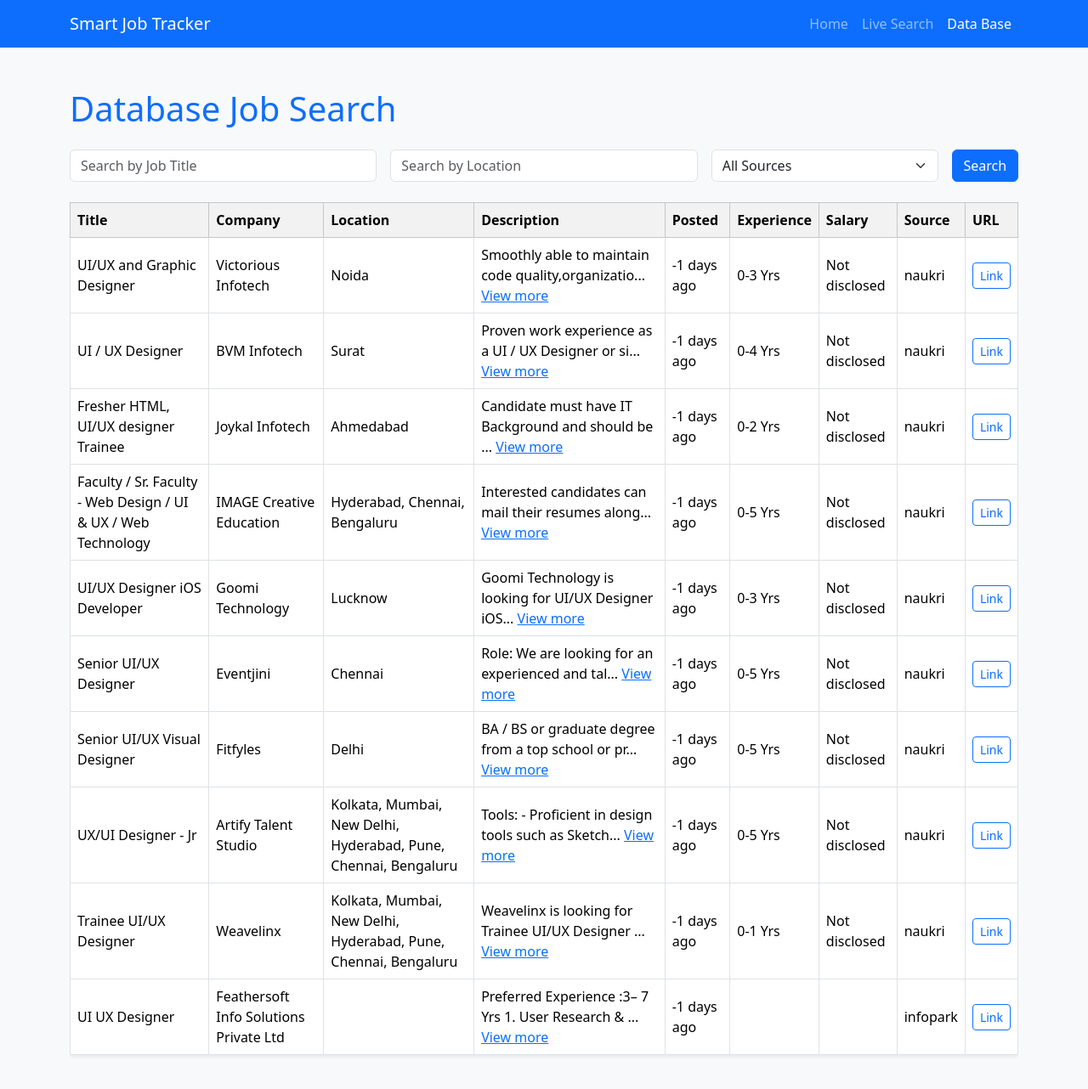
After one commit to nivedvc/job_search_project, a Flask app: page /database in a window 1280 px wide. The commit adds this page. Shown: the whole page at 85% size. Run offline with Flask 3, Linux system fonts and the light colour scheme; data comes from the database, SQL or seed files in the repository; both versions use the stored data as it was after the commit.

Commit message:
added database search option

```diff
--- a/app/routes.py
+++ b/app/routes.py
@@ -1,5 +1,6 @@
 from flask import Blueprint, render_template, request
 from .scraper import get_search_results
+from .utils import get_jobs, get_latest_10_jobs
 
 main = Blueprint('main', __name__)
 
@@ -36,3 +37,14 @@ def search():
         no_websites_flag=no_websites_flag,
         keyword=keyword,
     )
+
+@main.route('/database', methods=['GET'])
+def database():
+    job_title = request.args.get('job_title', None)
+    location = request.args.get('location', None)
+    source = request.args.get('source', None)
+    if job_title or location or source:
+        jobs = get_jobs(input_keyword=job_title, source=source, location=location)
+    else:
+        jobs = get_latest_10_jobs()
+    return render_template('database.html', jobs=jobs, request=request)
--- /dev/null
+++ b/app/templates/database.html
@@ -0,0 +1,124 @@
+<!DOCTYPE html>
+<html>
+<head>
+    <title>Database Search - Smart Job Tracker</title>
+    <link href="https://cdn.jsdelivr.net/npm/bootstrap@5.3.3/dist/css/bootstrap.min.css" rel="stylesheet">
+    <style>
+        .table thead th { background-color: #f2f2f2; }
+    </style>
+</head>
+<body class="bg-light">
+    <!-- Navigation Bar -->
+    <nav class="navbar navbar-expand-lg navbar-dark bg-primary mb-4">
+        <div class="container">
+            <a class="navbar-brand" href="/">Smart Job Tracker</a>
+            <button class="navbar-toggler" type="button" data-bs-toggle="collapse" data-bs-target="#navbarNav"
+                aria-controls="navbarNav" aria-expanded="false" aria-label="Toggle navigation">
+                <span class="navbar-toggler-icon"></span>
+            </button>
+            <div class="collapse navbar-collapse" id="navbarNav">
+                <ul class="navbar-nav ms-auto">
+                    <li class="nav-item">
+                        <a class="nav-link{% if request.path == '/' %} active{% endif %}" href="/">Home</a>
+                    </li>
+                    <li class="nav-item">
+                        <a class="nav-link{% if request.path == '/search' %} active{% endif %}" href="/search">Live Search</a>
+                    </li>
+                    <li class="nav-item">
+                        <a class="nav-link{% if request.path == '/database' %} active{% endif %}" href="/database">Data Base</a>
+                    </li>
+                </ul>
+            </div>
+        </div>
+    </nav>
+    <div class="container py-4">
+        <h1 class="mb-4 text-primary">Database Job Search</h1>
+        <form method="GET" class="row g-3 mb-4">
+            <div class="col-md-4">
+                <input type="text" name="job_title" class="form-control" placeholder="Search by Job Title" value="{{ request.args.get('job_title', '') }}">
+            </div>
+            <div class="col-md-4">
+                <input type="text" name="location" class="form-control" placeholder="Search by Location" value="{{ request.args.get('location', '') }}">
+            </div>
+            <div class="col-md-3">
+                <select name="source" class="form-select">
+                    <option value="">All Sources</option>
+                    <option value="naukri" {% if request.args.get('source') == 'naukri' %}selected{% endif %}>Naukri.com</option>
+                    <option value="linkedin" {% if request.args.get('source') == 'linkedin' %}selected{% endif %}>LinkedIn.com</option>
+                    <option value="infopark" {% if request.args.get('source') == 'infopark' %}selected{% endif %}>Infopark.in</option>
+                </select>
+            </div>
+            <div class="col-md-1 d-grid">
+                <button type="submit" class="btn btn-primary">Search</button>
+            </div>
+        </form>
+        {% if jobs %}
+            <div class="table-responsive">
+                <table class="table table-bordered table-hover align-middle bg-white shadow-sm">
+                    <thead class="table-light">
+                        <tr>
+                            <th>Title</th>
+                            <th>Company</th>
+                            <th>Location</th>
+                            <th>Description</th>
+                            <th>Posted</th>
+                            <th>Experience</th>
+                            <th>Salary</th>
+                            <th>Source</th>
+                            <th>URL</th>
+                        </tr>
+                    </thead>
+                    <tbody>
+                        {% for job in jobs %}
+                        <tr>
+                            <td>{{ job.title }}</td>
+                            <td>{{ job.company }}</td>
+                            <td>{{ job.location }}</td>
+                            <td>
+                                <span id="short-desc-{{ job.id }}">
+                                    {{ job.description }}
+                                    {% if job.full_description and job.full_description|length > 50 %}
+                                        <a href="#" id="toggle-link-{{ job.id }}" onclick="toggleDesc('{{ job.id }}'); return false;">View more</a>
+                                    {% endif %}
+                                </span>
+                                {% if job.full_description and job.full_description|length > 50 %}
+                                    <span id="full-desc-{{ job.id }}" style="display:none;">
+                                        {{ job.full_description }}
+                                        <a href="#" onclick="toggleDesc('{{ job.id }}'); return false;" id="toggle-link-less-{{ job.id }}">View less</a>
+                                    </span>
+                                {% endif %}
+                            </td>
+                            <td>{{ job.posted_on }}</td>
+                            <td>{{ job.experience }}</td>
+                            <td>{{ job.salary }}</td>
+                            <td>{{ job.source }}</td>
+                            <td>
+                                {% if job.url %}
+                                    <a href="{{ job.url }}" target="_blank" class="btn btn-sm btn-outline-primary">Link</a>
+                                {% endif %}
+                            </td>
+                        </tr>
+                        {% endfor %}
+                    </tbody>
+                </table>
+            </div>
+        {% else %}
+            <div class="alert alert-warning">No jobs found in the database.</div>
+        {% endif %}
+    </div>
+    <script src="https://cdn.jsdelivr.net/npm/bootstrap@5.3.3/dist/js/bootstrap.bundle.min.js"></script>
+    <script>
+    function toggleDesc(id) {
+        var shortDesc = document.getElementById('short-desc-' + id);
+        var fullDesc = document.getElementById('full-desc-' + id);
+        if (shortDesc.style.display !== "none") {
+            shortDesc.style.display = "none";
+            fullDesc.style.display = "inline";
+        } else {
+            shortDesc.style.display = "inline";
+            fullDesc.style.display = "none";
+        }
+    }
+    </script>
+</body>
+</html>
--- a/app/utils.py
+++ b/app/utils.py
@@ -198,6 +198,114 @@ def insert_jobs(job_list, input_keyword):
     print(f"Inserted {len(job_list)} jobs into the database with keyword {input_keyword}")
 
 
+def get_jobs(input_keyword=None, source=None, location=None):
+    """
+    Fetches jobs from the SQLite database.
+    If input_keyword is provided, filters by that keyword.
+    If source is provided, filters by that source.
+    Returns a list of job dictionaries, sorted by posted_on (recent first).
+    Adds a 'full_description' field and a 'days_ago' field for each job.
+    """
+    conn = sqlite3.connect('jobs.db')
+    cursor = conn.cursor()
+    query = "SELECT * FROM jobs"
+    conditions = []
+    params = []
+    if input_keyword:
+        conditions.append("input_keyword LIKE ?")
+        params.append(f"%{input_keyword}%")
+    if source:
+        conditions.append("source = ?")
+        params.append(source)
+    if location:
+        conditions.append("location = ?")
+        params.append(location)
+
+    if conditions:
+        query += " WHERE " + " AND ".join(conditions)
+
+    # Order by posted_on date (converted to YYYY-MM-DD for sorting), descending (recent first)
+    query += " ORDER BY substr(posted_on, 7, 4) || '-' || substr(posted_on, 4, 2) || '-' || substr(posted_on, 1, 2) DESC"
+    cursor.execute(query, params)
+    rows = cursor.fetchall()
+
+    jobs = []
+    for row in rows:
+        full_description = row[4] or ""
+        short_description = (full_description[:50] + '...') if len(full_description) > 50 else full_description
+        days_ago = get_days_ago(row[5])
+        job = {
+            'id': row[0],
+            'title': row[1],
+            'company': row[2],
+            'location': row[3],
+            'description': short_description,
+            'full_description': full_description,
+            'posted_on': days_ago,
+            'experience': row[6],
+            'salary': row[7],
+            'source': row[8],
+            'url': row[9],
+            'input_keyword': row[10]
+        }
+        jobs.append(job)
+
+    conn.close()
+    return jobs
+
+def get_latest_10_jobs():
+    """
+    Fetches the latest 10 jobs from the SQLite database.
+    Returns a list of job dictionaries, sorted by posted_on (recent first).
+    Adds a 'full_description' field and a 'days_ago' field for each job.
+    """
+    conn = sqlite3.connect('jobs.db')
+    cursor = conn.cursor()
+    query = "SELECT * FROM jobs ORDER BY substr(posted_on, 7, 4) || '-' || substr(posted_on, 4, 2) || '-' || substr(posted_on, 1, 2) DESC LIMIT 10"
+    cursor.execute(query)
+    rows = cursor.fetchall()
+
+    jobs = []
+    for row in rows:
+        full_description = row[4] or ""
+        short_description = (full_description[:50] + '...') if len(full_description) > 50 else full_description
+        days_ago = get_days_ago(row[5])
+        job = {
+            'id': row[0],
+            'title': row[1],
+            'company': row[2],
+            'location': row[3],
+            'description': short_description,
+            'full_description': full_description,
+            'posted_on': days_ago,
+            'experience': row[6],
+            'salary': row[7],
+            'source': row[8],
+            'url': row[9],
+            'input_keyword': row[10]
+        }
+        jobs.append(job)
+
+    conn.close()
+    return jobs
+
+def get_days_ago(posted_on):
+    """
+    Converts a posted_on date string (DD-MM-YYYY) to 'X days ago' format.
+    """
+    try:
+        posted_date = datetime.strptime(posted_on, "%d-%m-%Y")
+        now = datetime.now()
+        delta = (now - posted_date).days
+        if delta == 0:
+            return "Today"
+        elif delta == 1:
+            return "1 day ago"
+        else:
+            return f"{delta} days ago"
+    except Exception:
+        return posted_on
+
 def convert_posted_text(posted_text):
     """
     Converts relative posted text like '1 week ago', '2 days ago', '3 hours ago', etc.
--- a/run.py
+++ b/run.py
@@ -4,4 +4,4 @@ import os
 app = create_app()
 
 if __name__ == '__main__':
-    app.run(host='0.0.0.0', port=int(os.environ.get('PORT', 5000)))
+    app.run(host='0.0.0.0', port=int(os.environ.get('PORT', 5003)), debug=True, threaded=True)
```
Also changed, not shown: app/templates/home.html (+34 -2 lines), app/templates/search_result.html (+24 -1 lines), jobs.db, 1 other file.
